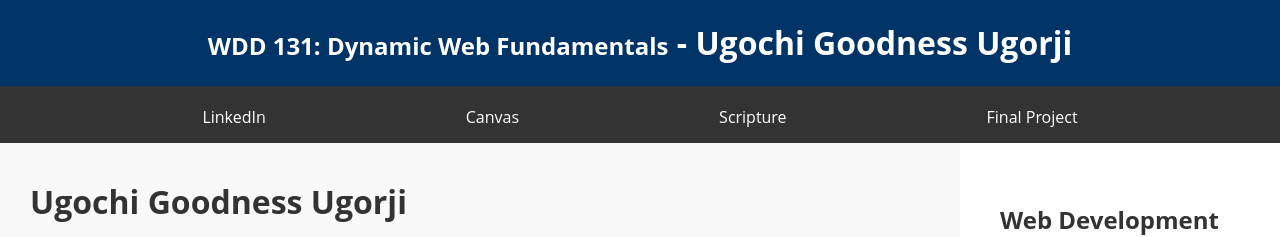
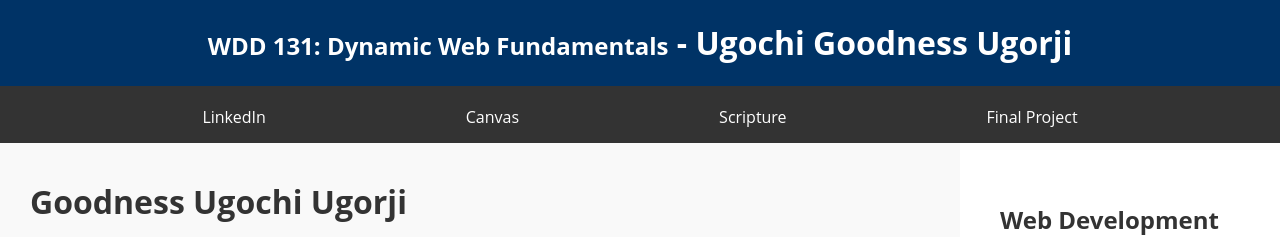
Before and after one commit to UgochiGoodness/wdd131, a plain HTML site: page index.html in a window 1280 px wide. Shown: the top 237 px of the page. Drawn offline with Linux system fonts and the light colour scheme.

Commit message:
My web project

```diff
--- a/index.html
+++ b/index.html
@@ -24,7 +24,7 @@
        </nav>
     </header>
     <main>
-      <h1 class="fullName">Ugochi Goodness Ugorji</h1>
+      <h1 class="fullName">Goodness Ugochi Ugorji</h1>
 
       <section class="card">
         <h2>About Me</h2>
```
